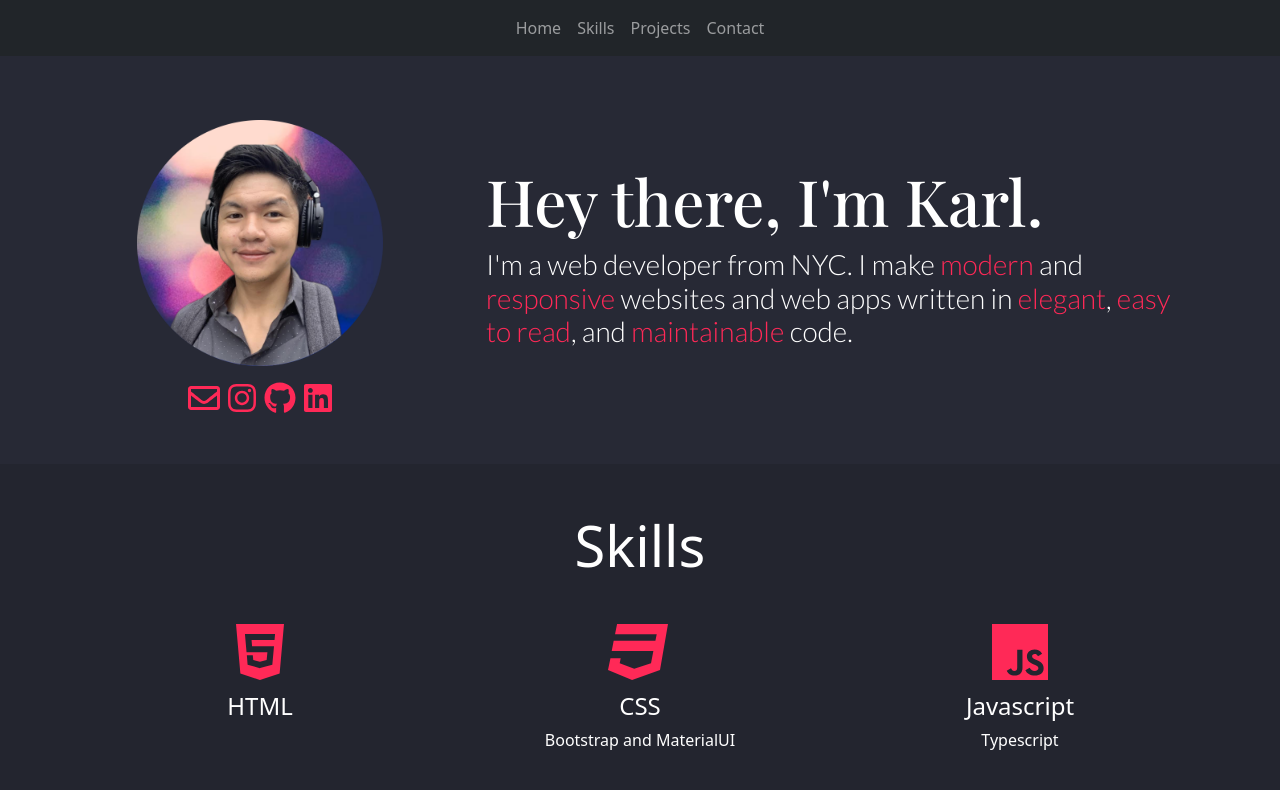
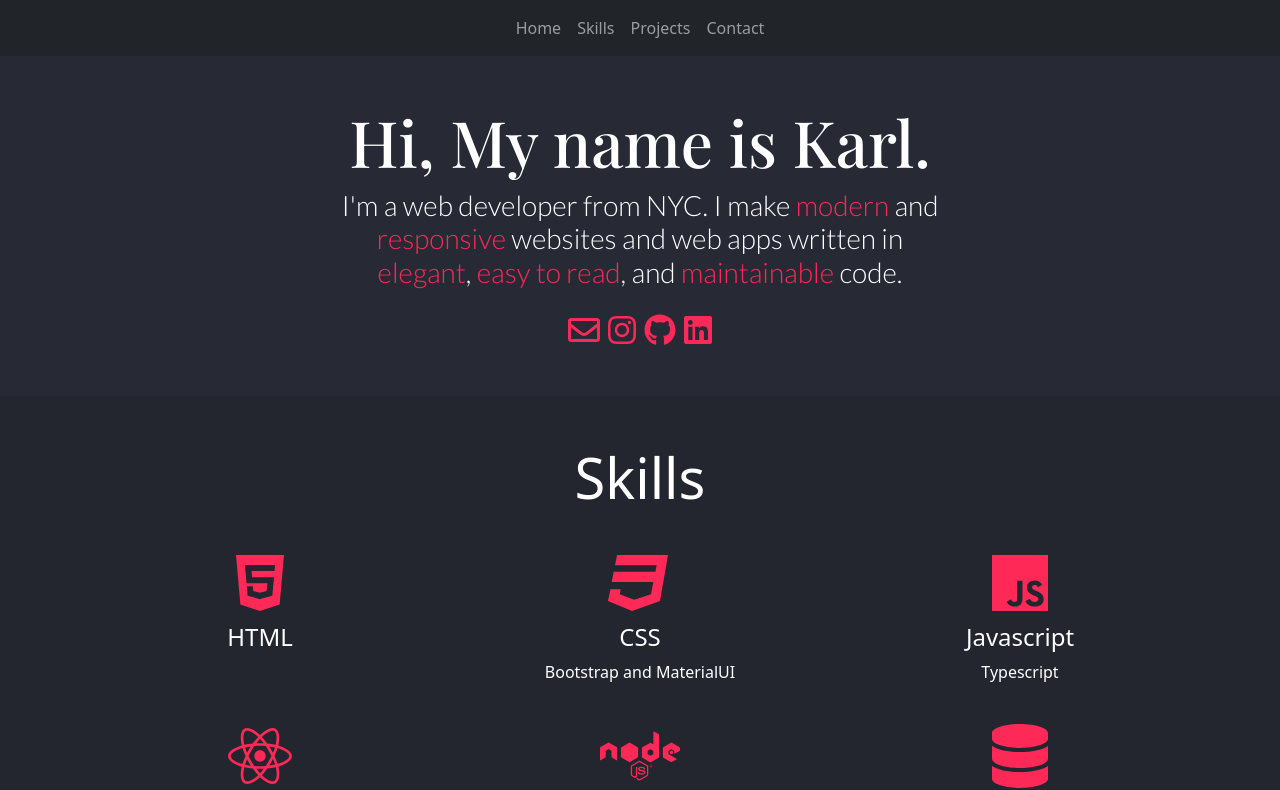
Before and after one commit to kcereno/portfolio-site, a React (Create React App) app: page / in a window 1280 px wide. Shown: the top 790 px of the page. Built offline with nearby package versions, Linux system fonts and the light colour scheme.

Commit message:
Remove profile picture. Redesign home section

```diff
--- a/src/Sections/HomeSection/HomeSection.tsx
+++ b/src/Sections/HomeSection/HomeSection.tsx
@@ -1,7 +1,7 @@
 import { Container, Row, Col } from "react-bootstrap";
 import { FontAwesomeIcon } from "@fortawesome/react-fontawesome";
 import { faEnvelope } from "@fortawesome/free-regular-svg-icons";
-import profilePicture from "../../assets/pictures/profile2.png";
+import profilePicture from "../../assets/pictures/profile4.jpg";
 import {
   faInstagram,
   faGithub,
@@ -12,15 +12,25 @@ import styles from "./HomeSection.module.css";
 export default function HomeSection() {
   return (
     <section id="home" className="py-5 text-white">
-      <Container>
-        <Row>
-          <Col md={4} className="profile my-auto ">
-            <Container className="d-flex flex-column align-items-center">
-              <img
+        <Container className="d-flex align-items-center w-50">
+          <div className="text-center">
+            <h2 className={styles.header}>Hi, My name is Karl.</h2>
+            <h3 className={styles.subheader}>
+              I'm a web developer from NYC. I make{" "}
+              <span style={{ color: "#ff2957" }}>modern</span> and
+              <span style={{ color: "#ff2957" }}> responsive</span> websites and
+              web apps written in{" "}
+              <span style={{ color: "#ff2957" }}>elegant</span>,{" "}
+              <span style={{ color: "#ff2957" }}>easy to read</span>, and{" "}
+              <span style={{ color: "#ff2957" }}>maintainable </span>
+              code.
+            </h3>
+            <Container className="d-flex flex-column align-items-center pt-3">
+              {/* <img
                 className="profile-img py-3"
                 src={profilePicture}
                 alt="Karl Anthony Cereno"
-              />
+              /> */}
               <div className="icon-group">
                 <a
                   href="mailto:karlcereno@gmail.com"
@@ -64,26 +74,9 @@ export default function HomeSection() {
                 </a>
               </div>
             </Container>
-          </Col>
-          <Col className="d-flex align-items-center">
-            <Container>
-              <div>
-                <h2 className={styles.header}>Hey there, I'm Karl.</h2>
-                <h3 className={styles.subheader}>
-                  I'm a web developer from NYC. I make{" "}
-                  <span style={{ color: "#ff2957" }}>modern</span> and
-                  <span style={{ color: "#ff2957" }}> responsive</span> websites
-                  and web apps written in{" "}
-                  <span style={{ color: "#ff2957" }}>elegant</span>,{" "}
-                  <span style={{ color: "#ff2957" }}>easy to read</span>, and{" "}
-                  <span style={{ color: "#ff2957" }}>maintainable </span>
-                  code.
-                </h3>
-              </div>
-            </Container>
-          </Col>
-        </Row>
-      </Container>
+          </div>
+        </Container>
+
     </section>
   );
 }
```
Also changed, not shown: src/assets/pictures/profile4.jpg (added).
